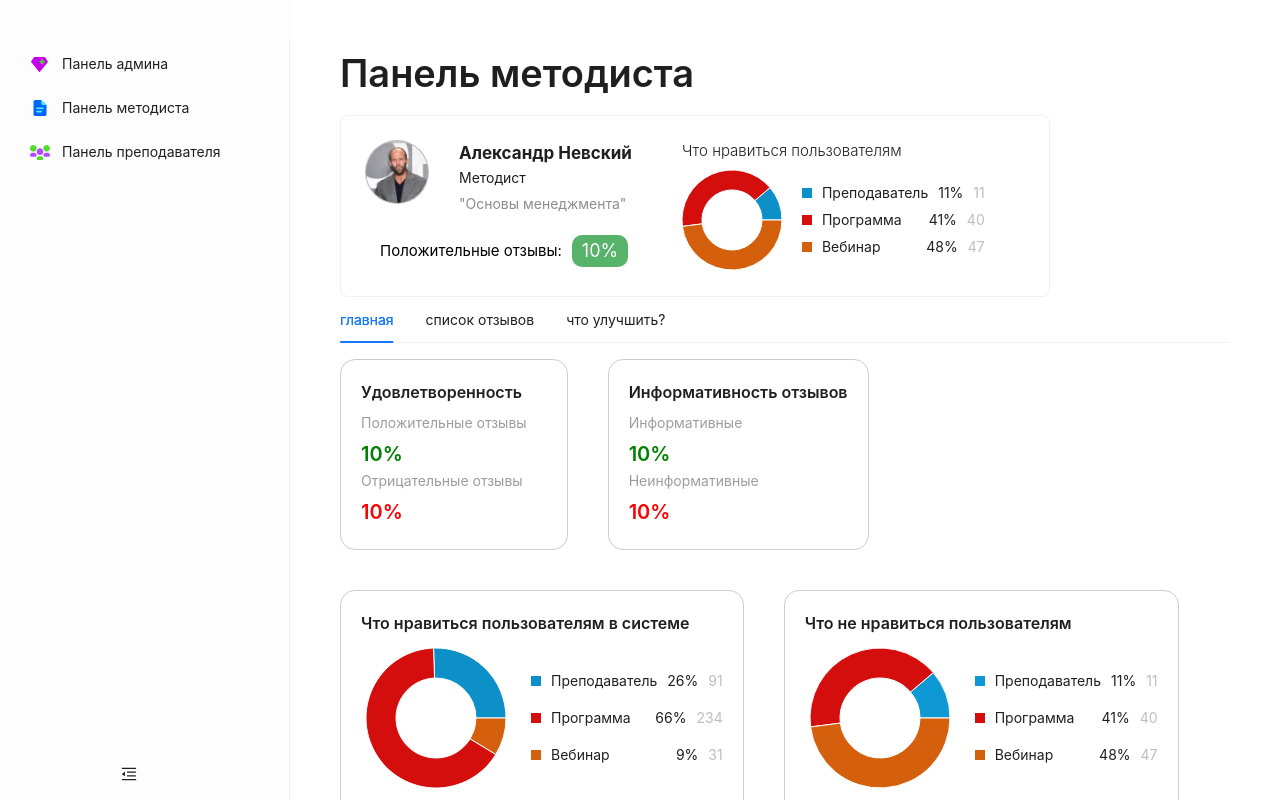
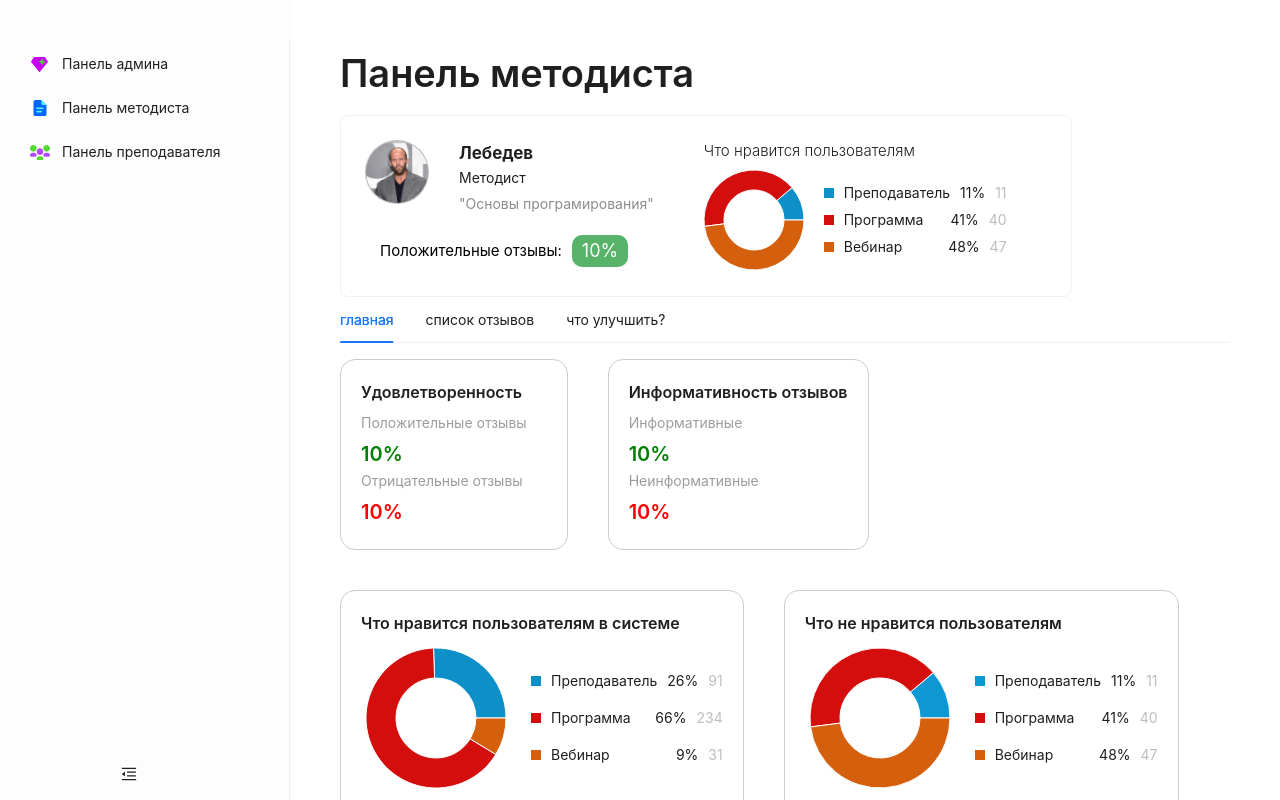
Before and after one commit to Hem1x/hacatonVK, a React (Vite) app: page /metodist-panel in a window 1280 px wide. Built offline with nearby package versions, Linux system fonts and the light colour scheme.

Commit message:
Поправил ошибки

```diff
--- a/src/component/DashboardList/DashboardList.tsx
+++ b/src/component/DashboardList/DashboardList.tsx
@@ -77,13 +77,13 @@ const DashboardList = ({ isMetodist = false }: DashboardListProps) => {
       </StatPanel>
       <DiagramPanel
         isMarkedOption
-        title={'Что нравиться пользователям в системе'}
+        title={'Что нравится пользователям в системе'}
         renderData={favotritedData}
         colorList={['#0d90c8', '#d40d0d', '#d4600d', '#0dd459']}
       />
       <DiagramPanel
         isMarkedOption
-        title={'Что не нравиться пользователям'}
+        title={'Что не нравится пользователям'}
         renderData={dislikedData}
         colorList={['#0d98d4', '#d40d0d', '#d4600d', '#0dd459']}
       />
--- a/src/component/PersonalCard/PersonalCard.tsx
+++ b/src/component/PersonalCard/PersonalCard.tsx
@@ -61,7 +61,7 @@ const PersonalCard = ({
           textGap={5}
           noStyle
           isMarkedOption
-          title={'Что нравиться пользователям'}
+          title={'Что нравится пользователям'}
           renderData={renderData}
           colorList={['#0d90c8', '#d40d0d', '#d4600d', '#0dd459']}
         />
--- a/src/pages/MetodistPanel/MetodistPanel.tsx
+++ b/src/pages/MetodistPanel/MetodistPanel.tsx
@@ -32,9 +32,9 @@ const MetodistPanel = () => {
       <Typography.Title>Панель методиста</Typography.Title>
       <PersonalCard
         userData={{
-          name: 'Александр Невский',
+          name: 'Лебедев',
           isMetodist: true,
-          program: 'Основы менеджмента',
+          program: 'Основы програмирования',
           percent: 10,
         }}
         renderData={[
```
